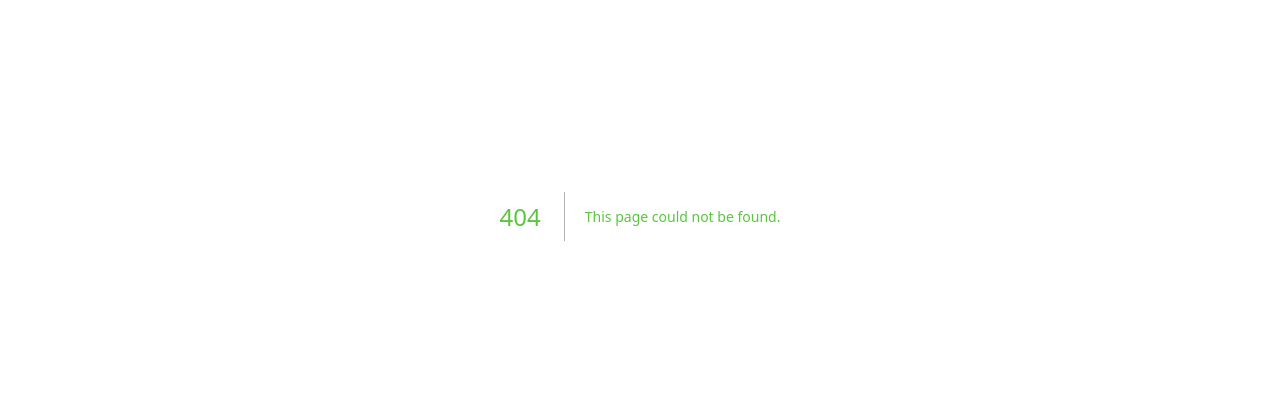
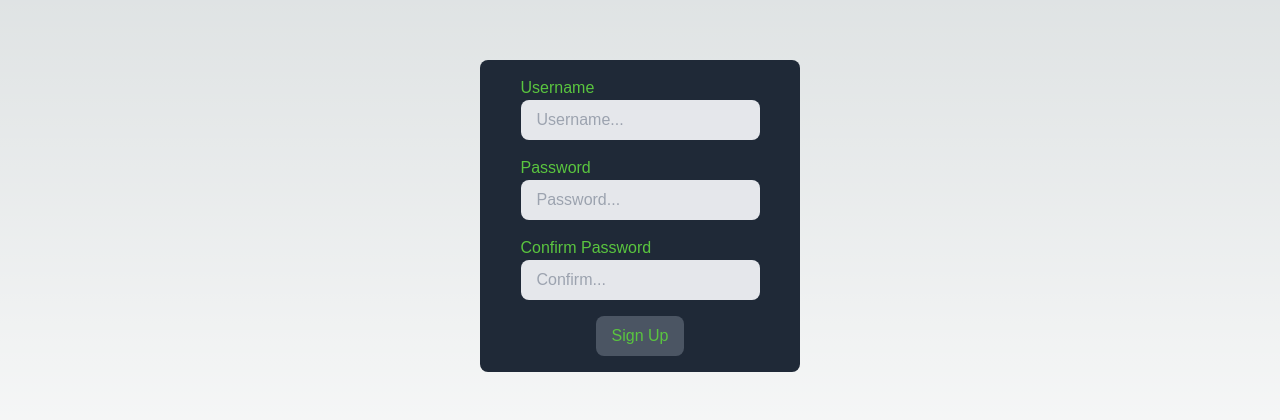
Before and after one commit to Zoranspiegel/test_sql, a Next.js app: page /signup in a window 1280 px wide. Before the commit this address had no page. Shown: the part 184-604 px from the top of the page. Built offline with nearby package versions, Linux system fonts and the light colour scheme; a web font is replaced by a local one.

Commit message:
signup & login forms

```diff
--- /dev/null
+++ b/src/app/(public)/layout.tsx
@@ -0,0 +1,7 @@
+export default function PublicLayout ({
+  children
+}: { children: React.ReactNode }): JSX.Element {
+  return (
+    <main className='flex min-h-screen justify-center items-center'>{children}</main>
+  );
+}
--- /dev/null
+++ b/src/app/(public)/login/form.tsx
@@ -0,0 +1,57 @@
+'use client';
+import type { ChangeEvent, FormEvent } from 'react';
+import { useState } from 'react';
+
+const initialUserState = {
+  username: '',
+  password: ''
+};
+
+export default function LoginForm (): JSX.Element {
+  const [userState, setUserState] = useState<UserLogin>(initialUserState);
+
+  function handleChange (e: ChangeEvent<HTMLInputElement>): void {
+    setUserState(prevState => {
+      return { ...prevState, [e.target.id]: e.target.value };
+    });
+  }
+
+  async function handleSubmit (e: FormEvent): Promise<void> {
+    e.preventDefault();
+    alert(`USER: ${userState.username}\nPASS: ${userState.password}`);
+  }
+
+  return (
+    <form
+      onSubmit={handleSubmit}
+      className='flex flex-col w-full max-w-xs justify-center items-center rounded-lg bg-gray-800 py-4 gap-4'
+    >
+      <div className='flex flex-col'>
+        <label>Username</label>
+        <input
+          type='text'
+          id='username'
+          value={userState.username}
+          placeholder='Username...'
+          onChange={handleChange}
+          className='rounded-lg bg-gray-200 py-2 px-4 text-black'
+        />
+      </div>
+      <div className='flex flex-col'>
+        <label>Password</label>
+        <input
+          type='password'
+          id='password'
+          value={userState.password}
+          placeholder='Password...'
+          onChange={handleChange}
+          className='rounded-lg bg-gray-200 py-2 px-4 text-black'
+        />
+      </div>
+      <button
+        type='submit'
+        className='rounded-lg bg-gray-600 px-4 py-2'
+      >Log In</button>
+    </form>
+  );
+}
--- /dev/null
+++ b/src/app/(public)/login/page.tsx
@@ -0,0 +1,9 @@
+import LoginForm from './form';
+
+export default function LoginPage (): JSX.Element {
+  return (
+    <>
+      <LoginForm />
+    </>
+  );
+}
--- /dev/null
+++ b/src/app/(public)/signup/form.tsx
@@ -0,0 +1,69 @@
+'use client';
+import type { ChangeEvent, FormEvent } from 'react';
+import { useState } from 'react';
+
+const initialUserState = {
+  username: '',
+  password: '',
+  confirmPassword: ''
+};
+
+export default function SignupForm (): JSX.Element {
+  const [userState, setUserState] = useState<UserSignup>(initialUserState);
+
+  function handleChange (e: ChangeEvent<HTMLInputElement>): void {
+    setUserState(prevState => {
+      return { ...prevState, [e.target.id]: e.target.value };
+    });
+  }
+
+  async function handleSubmit (e: FormEvent): Promise<void> {
+    e.preventDefault();
+    alert(`USER: ${userState.username}\nPASS: ${userState.password}\nCONFIRM: ${userState.confirmPassword}`);
+  }
+
+  return (
+    <form
+      onSubmit={handleSubmit}
+      className='flex flex-col w-full max-w-xs justify-center items-center rounded-lg bg-gray-800 py-4 gap-4'
+    >
+      <div className='flex flex-col'>
+        <label>Username</label>
+        <input
+          type='text'
+          id='username'
+          value={userState.username}
+          placeholder='Username...'
+          onChange={handleChange}
+          className='rounded-lg bg-gray-200 py-2 px-4 text-black'
+        />
+      </div>
+      <div className='flex flex-col'>
+        <label>Password</label>
+        <input
+          type='password'
+          id='password'
+          value={userState.password}
+          placeholder='Password...'
+          onChange={handleChange}
+          className='rounded-lg bg-gray-200 py-2 px-4 text-black'
+        />
+      </div>
+      <div className='flex flex-col'>
+        <label>Confirm Password</label>
+        <input
+          type='password'
+          id='confirmPassword'
+          value={userState.confirmPassword}
+          placeholder='Confirm...'
+          onChange={handleChange}
+          className='rounded-lg bg-gray-200 py-2 px-4 text-black'
+        />
+      </div>
+      <button
+        type='submit'
+        className='rounded-lg bg-gray-600 px-4 py-2'
+      >Sign Up</button>
+    </form>
+  );
+}
--- /dev/null
+++ b/src/app/(public)/signup/page.tsx
@@ -0,0 +1,9 @@
+import SignupForm from './form';
+
+export default function SignupPage (): JSX.Element {
+  return (
+    <>
+      <SignupForm />
+    </>
+  );
+}
```
Also changed, not shown: src/types.ts (added, +8 -0 lines), .eslintrc.json.
